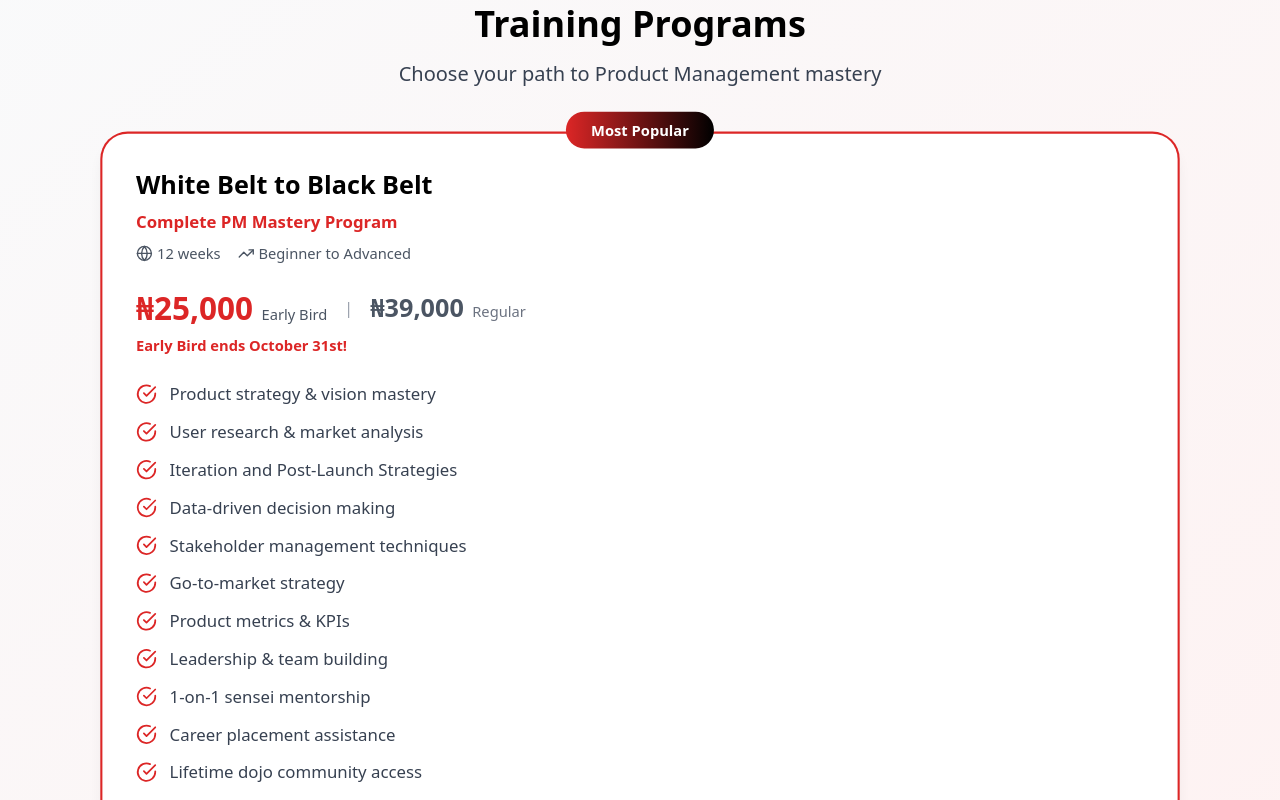
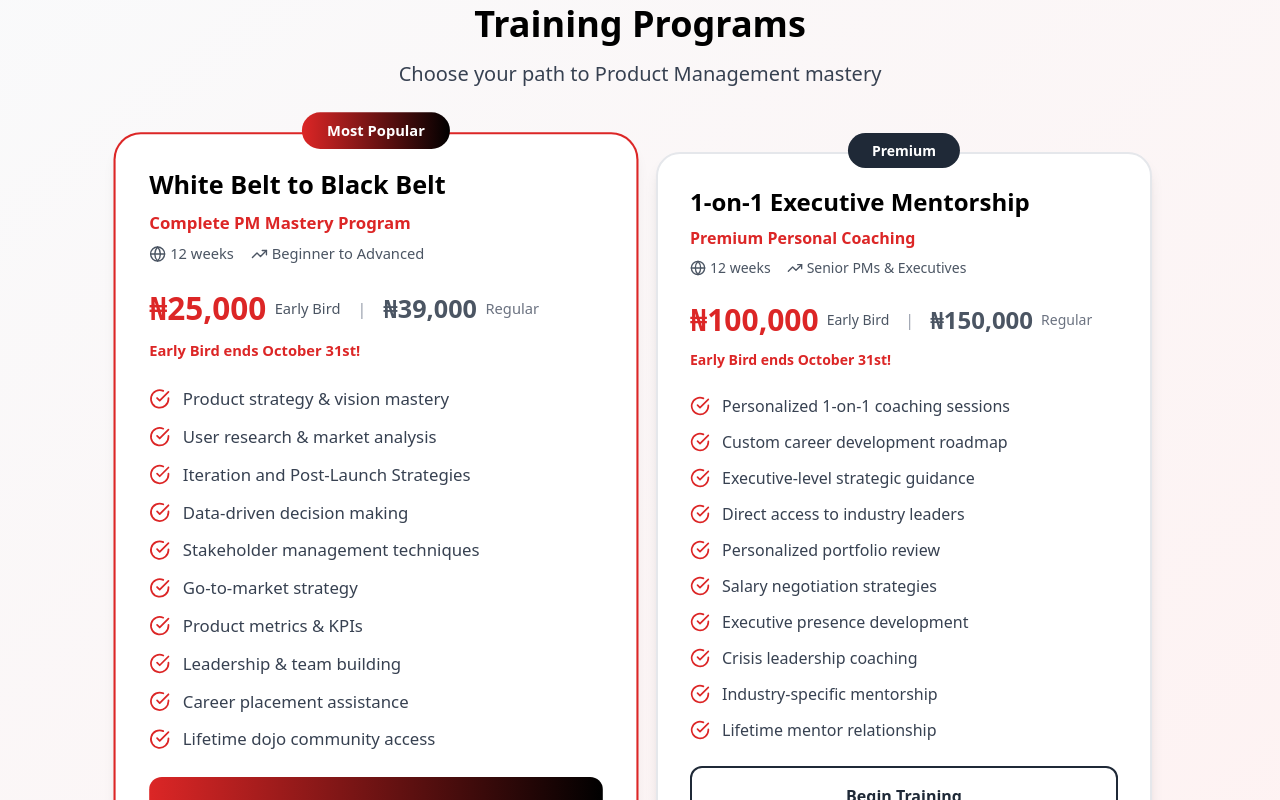
Before and after one commit to senpaispmdojo-ctrl/SPD-site, a React (Vite) app: page / in a window 1280 px wide. Shown: the part 1580-2380 px from the top of the page. Built offline with nearby package versions, Linux system fonts and the light colour scheme; no server answers.

Commit message:
update: added one on one mentorship

```diff
--- a/src/App.tsx
+++ b/src/App.tsx
@@ -367,7 +367,7 @@ function App() {
             </p>
           </div>
 
-          <div className="grid grid-cols-1 lg:grid-cols-2 gap-8 max-w-5xl mx-auto">
+          <div className="grid grid-cols-1 lg:grid-cols-2 gap-16 lg:gap-8 max-w-5xl mx-auto">
             {[
               {
                 title: "White Belt to Black Belt",
@@ -385,17 +385,38 @@ function App() {
                   "Go-to-market strategy",
                   "Product metrics & KPIs",
                   "Leadership & team building",
-                  "1-on-1 sensei mentorship",
                   "Career placement assistance",
                   "Lifetime dojo community access",
                 ],
                 popular: true,
                 badge: "Most Popular",
               },
+              {
+                title: "1-on-1 Executive Mentorship",
+                subtitle: "Premium Personal Coaching",
+                duration: "12 weeks",
+                level: "Senior PMs & Executives",
+                earlyPrice: "₦100,000",
+                regularPrice: "₦150,000",
+                features: [
+                  "Personalized 1-on-1 coaching sessions",
+                  "Custom career development roadmap",
+                  "Executive-level strategic guidance",
+                  "Direct access to industry leaders",
+                  "Personalized portfolio review",
+                  "Salary negotiation strategies",
+                  "Executive presence development",
+                  "Crisis leadership coaching",
+                  "Industry-specific mentorship",
+                  "Lifetime mentor relationship",
+                ],
+                popular: false,
+                badge: "Premium",
+              },
             ].map((course, index) => (
               <div
                 key={index}
-                className={`relative col-span-2 bg-white rounded-3xl shadow-lg hover:shadow-2xl transition-all duration-300 ${
+                className={`relative bg-white rounded-3xl shadow-lg hover:shadow-2xl transition-all duration-300 ${
                   course.popular
                     ? "ring-2 ring-red-600 transform scale-105"
                     : "border-2 border-gray-200"
@@ -435,22 +456,22 @@ function App() {
                     </div>
                   </div>
 
-                  <div className="space-y-2">
-                    <div className="flex items-center space-x-4">
-                      <div>
-                        <span className="text-3xl font-bold text-red-600">
+                  <div className="space-y-3">
+                    <div className="flex flex-col sm:flex-row sm:items-center sm:space-x-4 space-y-2 sm:space-y-0">
+                      <div className="flex items-center space-x-2">
+                        <span className="text-2xl sm:text-3xl font-bold text-red-600">
                           {course.earlyPrice}
                         </span>
-                        <span className="text-sm text-gray-600 ml-2">
+                        <span className="text-sm text-gray-600">
                           Early Bird
                         </span>
                       </div>
-                      <div className="text-gray-400">|</div>
-                      <div>
-                        <span className="text-2xl font-bold text-gray-600">
+                      <div className="hidden sm:block text-gray-400">|</div>
+                      <div className="flex items-center space-x-2">
+                        <span className="text-xl sm:text-2xl font-bold text-gray-600">
                           {course.regularPrice}
                         </span>
-                        <span className="text-sm text-gray-500 ml-2">
+                        <span className="text-sm text-gray-500">
                           Regular
                         </span>
                       </div>
```
